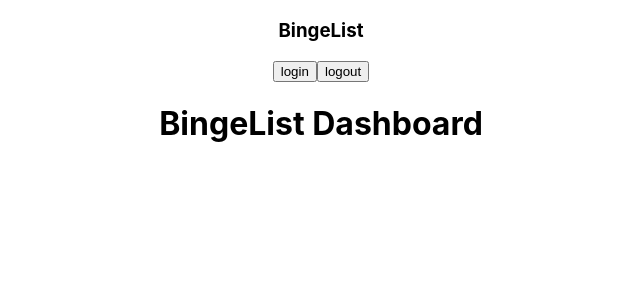
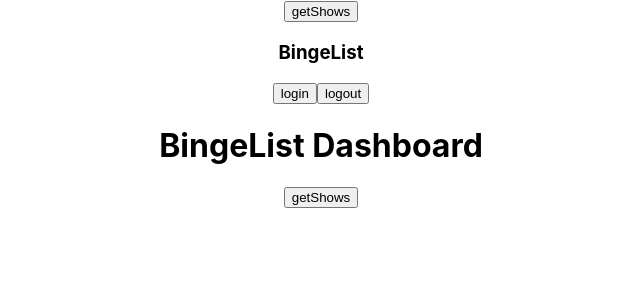
Before and after one commit to CharBar3/bingelist-frontend, a React (Create React App) app: page /bingelist in a window 1280 px wide. Shown: the top 300 px of the page, without its empty margins (319-959 px from the left). Built offline with nearby package versions, Linux system fonts and the light colour scheme.

Commit message:
dashboard show page call is good to go

```diff
--- a/src/App.js
+++ b/src/App.js
@@ -26,6 +26,17 @@ function App(props) {
 //   }
 // })
 
+const URL = 'http://localhost:4000/bingelist'
+
+const [dashoboardShows, setDashboardShows] = useState(null)
+
+const getShows = async () => {
+  const response = await fetch(URL)
+  const data = await response.json()
+  setDashboardShows(data)
+}
+
+
   // useEffect(() => {
   //   const unsubscribe = auth.onAuthStateChanged(user => setUser(user))
   //   return () => {
@@ -35,10 +46,11 @@ function App(props) {
 
   return (
     <div className="App">
+      <button onClick={getShows}>getShows</button>
       <Routes>
         <Route path="/" element={<Home />} />
         <Route path="search" element={<Search />} />
-        <Route path="bingelist" element={<Dashboard />}>
+        <Route path="bingelist" element={<Dashboard getShows={getShows} dashoboardShows={dashoboardShows}/>}>
           <Route path=":id" element={<SeriesShow />} />
         </Route>
       </Routes>
--- a/src/pages/Dashboard.js
+++ b/src/pages/Dashboard.js
@@ -2,11 +2,13 @@
 import NavBar from "../components/NavBar";
 
 const Dashboard = (props) => {
+  console.log(props)
   return (
     <>
       <NavBar />
       <div>
         <h1>BingeList Dashboard</h1>
+        <button onClick={() => props.getShows()}>getShows</button>
       </div>
     </>
   )
```
